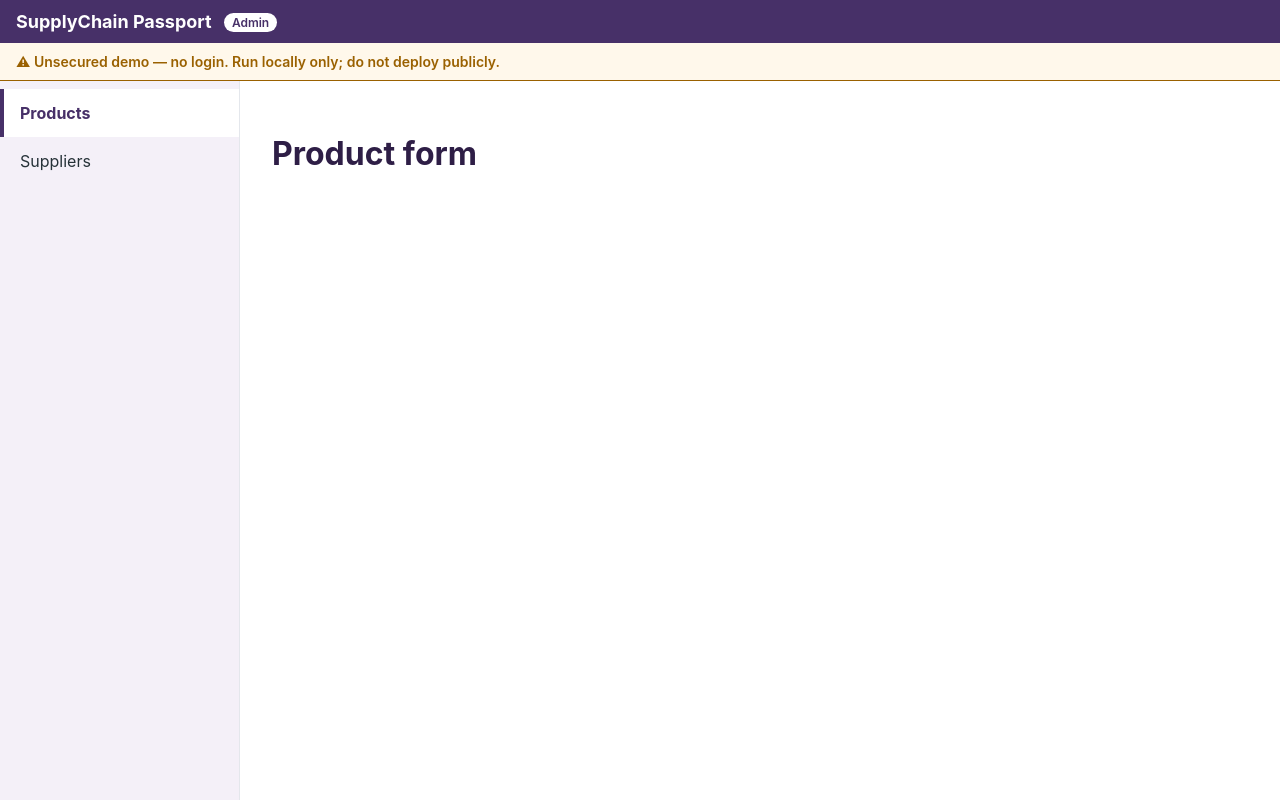
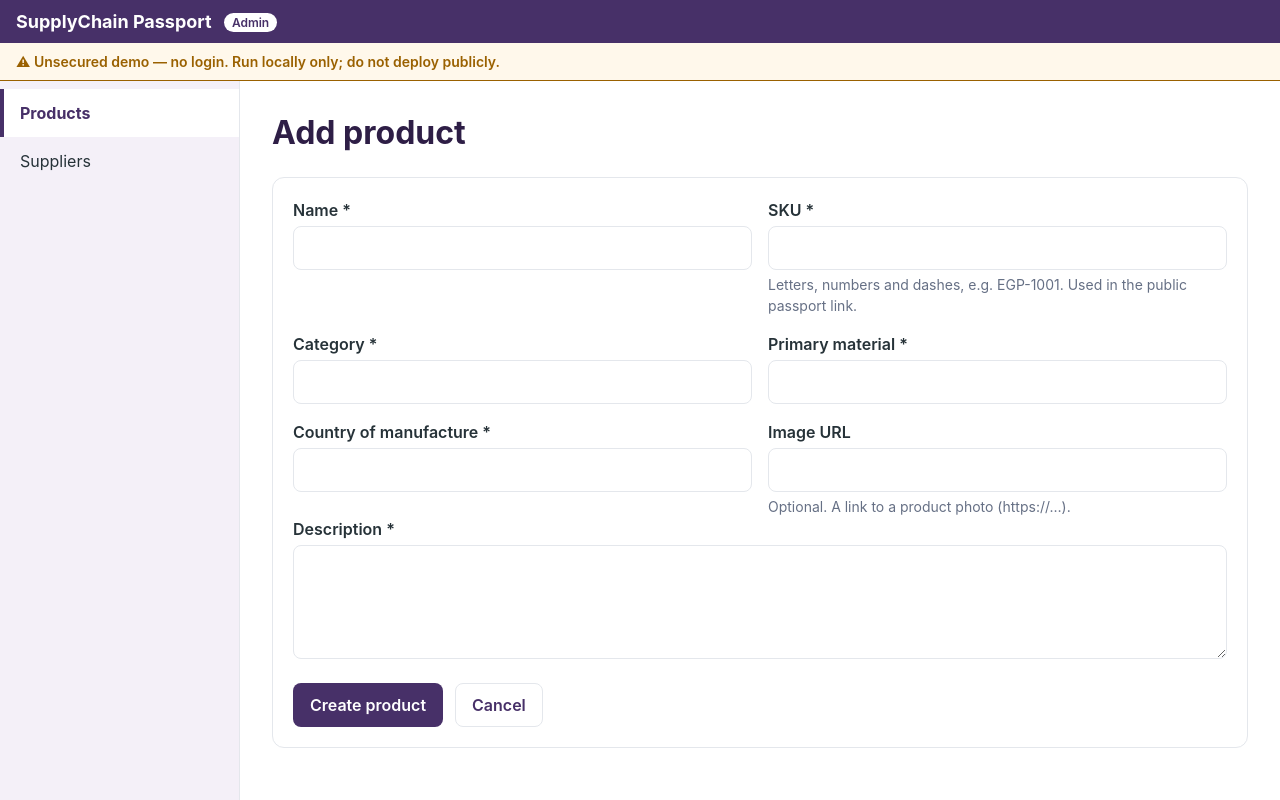
Before and after one commit to NuranSahabandu/supplychain-passport, a React (Vite) app in the folder client/: page /admin/products/new in a window 1280 px wide. Built offline with nearby package versions, Linux system fonts and the light colour scheme.

Commit message:
feat: add product create and edit form with server validation

```diff
--- a/client/src/pages/ProductFormPage.jsx
+++ b/client/src/pages/ProductFormPage.jsx
@@ -1,5 +1,158 @@
-// src/pages/ProductFormPage.jsx
-// Placeholder: built in a later step.
+import { useState } from 'react';
+import { Link, useNavigate, useParams } from 'react-router-dom';
+import { api } from '../api/client.js';
+import { useFetch } from '../hooks/useFetch.js';
+import LoadingState from '../components/LoadingState.jsx';
+import ErrorState from '../components/ErrorState.jsx';
+import TextField from '../components/TextField.jsx';
+
+// One page for both URLs:
+//   /admin/products/new       → create a product
+//   /admin/products/:id/edit  → edit an existing product
 export default function ProductFormPage() {
-  return <h1>Product form</h1>;
+  const { id } = useParams();
+  return id ? <EditProduct id={id} /> : <ProductForm />;
 }
+
+// Edit mode: load the product first, then show the form filled in
+function EditProduct({ id }) {
+  const { data: product, loading, error, reload } = useFetch(`/products/${id}`);
+
+  if (loading) return <LoadingState label="Loading product…" />;
+  // Retrying makes sense for a network problem, not for a product that doesn't exist
+  if (error) return <ErrorState error={error} onRetry={error.status === 404 ? undefined : reload} />;
+  return <ProductForm product={product} />;
+}
+
+const EMPTY_PRODUCT = {
+  name: '',
+  sku: '',
+  category: '',
+  description: '',
+  primary_material: '',
+  manufacture_country: '',
+  image_url: '',
+};
+
+// Copies only the editable fields (inputs need '' instead of null)
+function toFormValues(product) {
+  const values = {};
+  for (const field of Object.keys(EMPTY_PRODUCT)) {
+    values[field] = product[field] ?? '';
+  }
+  return values;
+}
+
+function ProductForm({ product }) {
+  const isEditing = Boolean(product);
+  const navigate = useNavigate();
+
+  const [values, setValues] = useState(isEditing ? toFormValues(product) : EMPTY_PRODUCT);
+  const [fieldErrors, setFieldErrors] = useState({});
+  const [formError, setFormError] = useState(null);
+  const [saving, setSaving] = useState(false);
+
+  // One change handler for every input: the input's name says which value to update
+  function handleChange(event) {
+    const { name, value } = event.target;
+    setValues((previous) => ({ ...previous, [name]: value }));
+  }
+
+  async function handleSubmit(event) {
+    event.preventDefault(); // stop the browser's own full-page form submit
+    setSaving(true);
+    setFieldErrors({});
+    setFormError(null);
+
+    try {
+      const saved = isEditing
+        ? await api.put(`/products/${product.id}`, values)
+        : await api.post('/products', values);
+
+      const message = isEditing ? `“${saved.name}” was updated.` : `“${saved.name}” was created.`;
+      navigate('/admin/products', { state: { message } });
+    } catch (err) {
+      // 422 → messages under each field; anything else → one message at the top
+      setFieldErrors(err.fieldErrors);
+      setFormError(err.status === 422 ? 'Please fix the highlighted fields.' : err.message);
+      setSaving(false);
+    }
+  }
+
+  // The server sends a list of messages per field; we show the first one
+  const errorFor = (field) => fieldErrors[field]?.[0];
+
+  return (
+    <>
+      <div className="page-header">
+        <h1>{isEditing ? `Edit ${product.name}` : 'Add product'}</h1>
+      </div>
+
+      <form className="card" onSubmit={handleSubmit} noValidate>
+        {formError && (
+          <p className="alert alert-error" role="alert">
+            <strong>Not saved:</strong> {formError}
+          </p>
+        )}
+
+        <div className="form-grid">
+          <TextField label="Name" name="name" value={values.name} onChange={handleChange} error={errorFor('name')} required />
+          <TextField
+            label="SKU"
+            name="sku"
+            value={values.sku}
+            onChange={handleChange}
+            error={errorFor('sku')}
+            hint="Letters, numbers and dashes, e.g. EGP-1001. Used in the public passport link."
+            required
+          />
+          <TextField label="Category" name="category" value={values.category} onChange={handleChange} error={errorFor('category')} required />
+          <TextField
+            label="Primary material"
+            name="primary_material"
+            value={values.primary_material}
+            onChange={handleChange}
+            error={errorFor('primary_material')}
+            required
+          />
+          <TextField
+            label="Country of manufacture"
+            name="manufacture_country"
+            value={values.manufacture_country}
+            onChange={handleChange}
+            error={errorFor('manufacture_country')}
+            required
+          />
+          <TextField
+            label="Image URL"
+            name="image_url"
+            type="url"
+            value={values.image_url}
+            onChange={handleChange}
+            error={errorFor('image_url')}
+            hint="Optional. A link to a product photo (https://…)."
+          />
+        </div>
+
+        <TextField
+          label="Description"
+          name="description"
+          value={values.description}
+          onChange={handleChange}
+          error={errorFor('description')}
+          multiline
+          required
+        />
+
+        <div className="form-actions">
+          <button type="submit" className="btn btn-primary" disabled={saving}>
+            {saving ? 'Saving…' : isEditing ? 'Save changes' : 'Create product'}
+          </button>
+          <Link to={isEditing ? `/admin/products/${product.id}` : '/admin/products'} className="btn btn-secondary">
+            Cancel
+          </Link>
+        </div>
+      </form>
+    </>
+  );
+}
```
